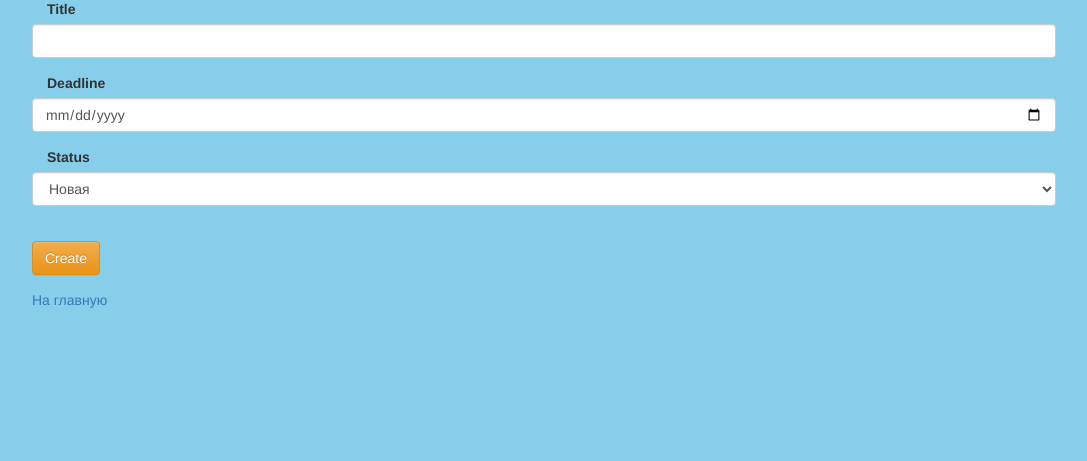
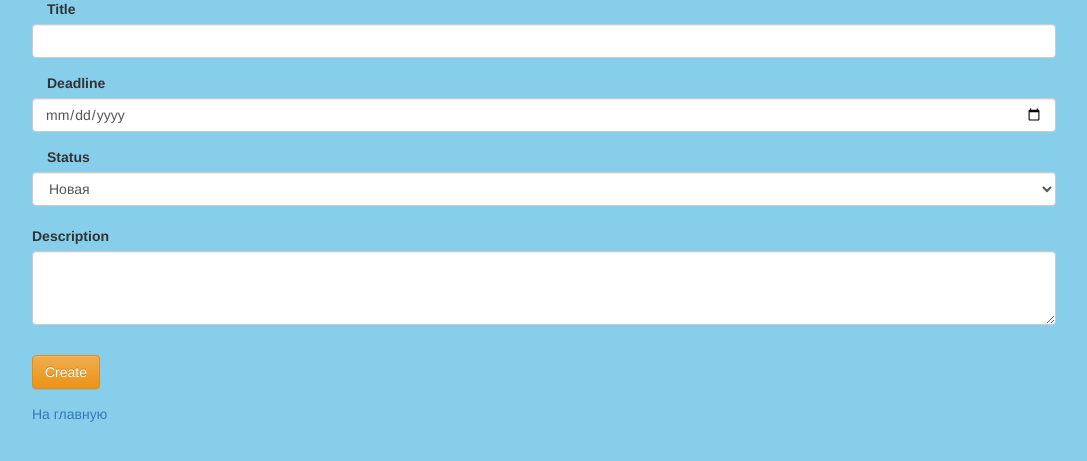
Before and after one commit to aizh-pro/to_do, a Django app: page /tasks/add/ in a window 1280 px wide. Shown: the part 121-582 px from the top of the page, without its empty margins (96-1183 px from the left). Run offline with Django 3.2, Linux system fonts and the light colour scheme; some libraries are stand-ins or nearby versions.

Commit message:
Добавление Description поля, миграции и обновление детал страницы

```diff
--- a/source/to_do_list/urls.py
+++ b/source/to_do_list/urls.py
@@ -15,10 +15,11 @@ Including another URLconf
 """
 from django.contrib import admin
 from django.urls import path
-from webapp.views import index_view, task_create_view
+from webapp.views import index_view, task_create_view, task_view
 
 urlpatterns = [
     path('admin/', admin.site.urls),
     path('', index_view),
     path('tasks/add/', task_create_view),
+    path('task/', task_view)
 ]
--- a/source/webapp/models.py
+++ b/source/webapp/models.py
@@ -10,6 +10,7 @@ class Task(models.Model):
     title = models.CharField(max_length=200, null=False, blank=False, verbose_name='Описание')
     status = models.CharField(max_length=15, choices=STATUS_CHOICES, default='new', verbose_name='Новая')
     deadline = models.DateField(null=True, blank=True, verbose_name='Дедлайн')
+    description = models.TextField(max_length=255,null=True, blank=True, verbose_name='Подробное описание')
     created_at = models.DateTimeField(auto_now_add=True, verbose_name='Время создания')
     updated_at = models.DateTimeField(auto_now=True, verbose_name='Время изменения')
 
--- a/source/webapp/templates/index.html
+++ b/source/webapp/templates/index.html
@@ -19,6 +19,7 @@
     <h2>{{ task.pk }}.{{ task.title }}</h2>
     <p>Статус: {{ task.get_status_display }}</p>
     <p>Deadline:{{ task.deadline }} | Created at:{{ task.created_at }}</p>
+    <p><a href="/task/?pk={{ task.pk }}">Подробнее</a></p>
     <hr>
     {% endfor %}
 </div>
--- a/source/webapp/templates/task_create.html
+++ b/source/webapp/templates/task_create.html
@@ -28,6 +28,10 @@
         <option value="{{choice.0}}"> {{ choice.1 }}</option>
         {% endfor %}
     </select><br/>
+ <div class="form-group">
+    <label for="exampleFormControlTextarea1">Description</label>
+    <textarea class="form-control" id="exampleFormControlTextarea1" rows="3" name="description"></textarea>
+  </div>
  </div>
  <div class="form-group row">
     <input class="btn btn-warning" type="submit"  value="Create"/>
--- a/source/webapp/views.py
+++ b/source/webapp/views.py
@@ -9,6 +9,13 @@ def index_view(request):
     })
 
 
+def task_view(request):
+    task_id = request.GET.get('pk')
+    task = Task.objects.get(pk=task_id)
+    context = {'task': task}
+    return render(request, 'task_view.html', context=context)
+
+
 def task_create_view(request):
     if request.method == 'GET':
         return render(request, 'task_create.html', context={'status_choices': STATUS_CHOICES})
@@ -16,10 +23,15 @@ def task_create_view(request):
         title = request.POST.get('title')
         status = request.POST.get('status')
         deadline = request.POST.get('deadline')
-        if deadline == '':
-            task = Task.objects.create(title=title, deadline=None, status=status)
+        description = request.POST.get('description')
+        if deadline == '' and description == '':
+            task = Task.objects.create(title=title, deadline=None, status=status, description=None)
+        elif description == '':
+            task = Task.objects.create(title=title, deadline=deadline, status=status, description=None)
+        elif deadline == '':
+            task = Task.objects.create(title=title, deadline=None, status=status, description=description)
         else:
-            task = Task.objects.create(title=title, deadline=deadline, status=status)
+            task = Task.objects.create(title=title, deadline=deadline, status=status, description=description)
         context = {
             'task': task,
         }
```
Also changed, not shown: source/webapp/templates/task_view.html (+6 -5 lines), source/webapp/migrations/0002_task_description.py (added).
